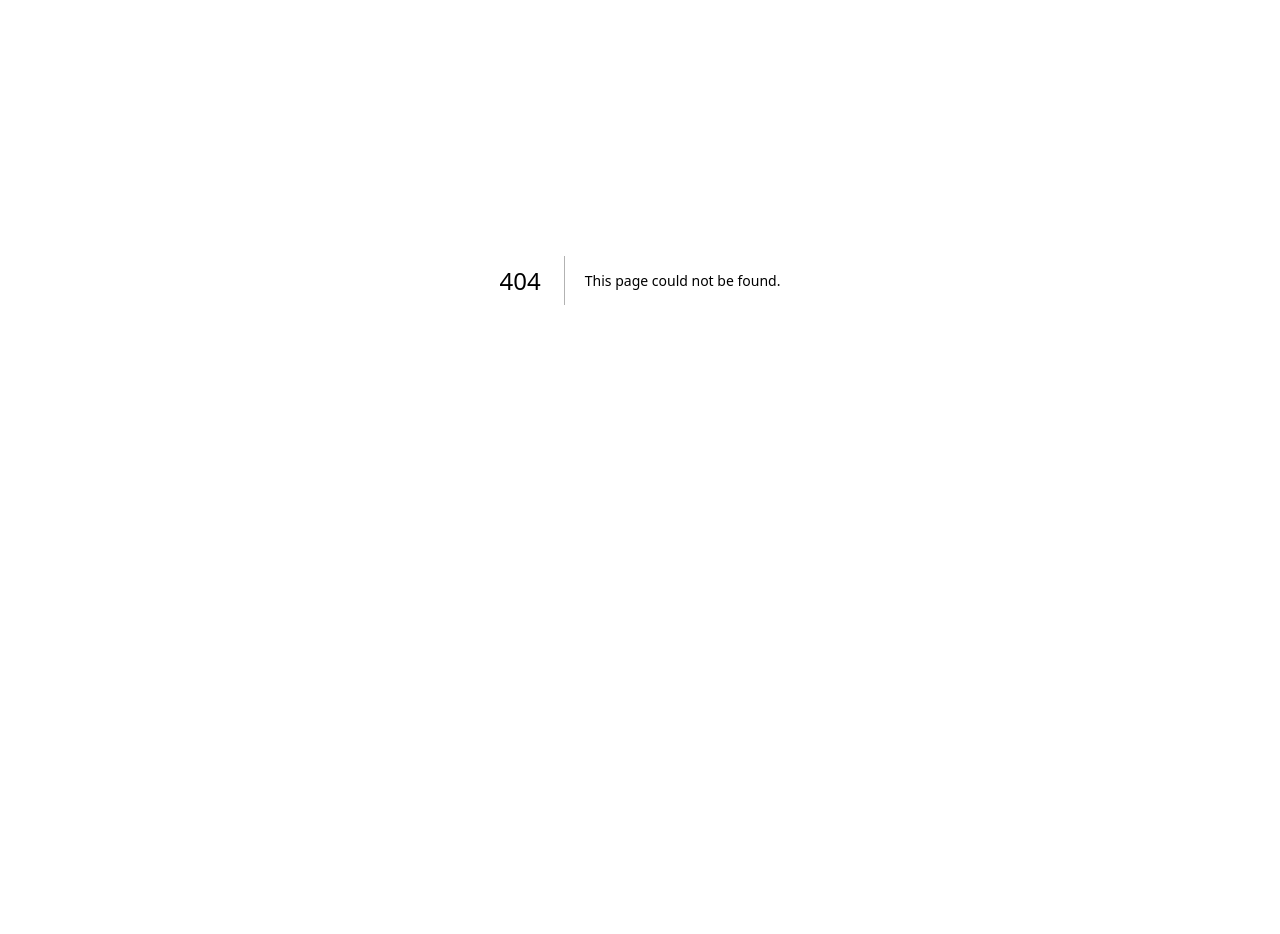
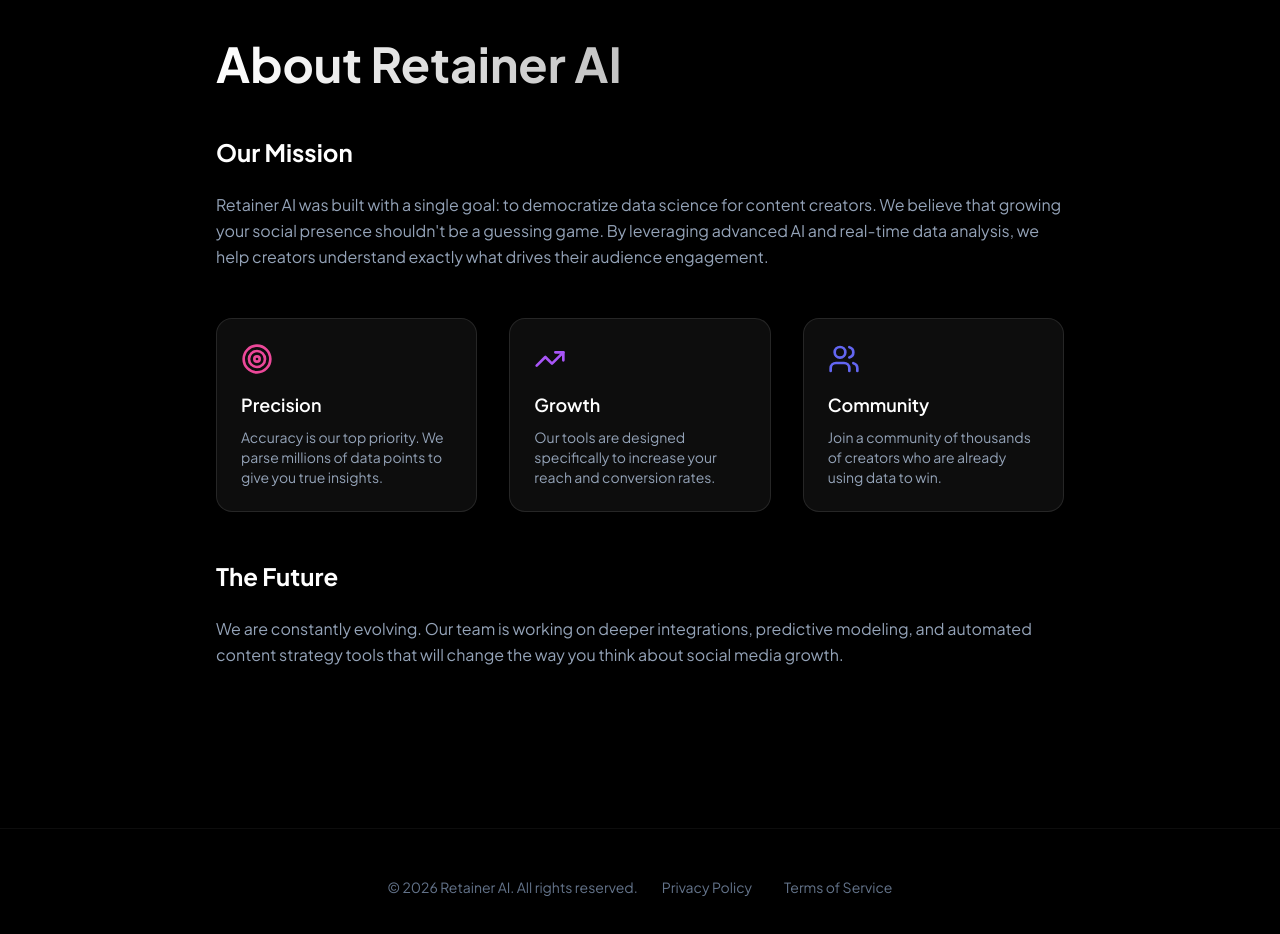
Before and after one commit to pathshala7786/Retainer-AI-Landing-Page, a Next.js app: page /about in a window 1280 px wide. Before the commit this address had no page. Shown: the part 120-1054 px from the top of the page. Before the commit the page ends 800 px from the top, so only its background shows below. Built offline with nearby package versions, Linux system fonts and the light colour scheme.

Commit message:
Add Privacy, Terms, and About pages; remove Instagram mentions

```diff
--- /dev/null
+++ b/app/about/page.tsx
@@ -0,0 +1,60 @@
+"use client";
+
+import React from 'react';
+import Navbar from '../../components/layout/Navbar';
+import Footer from '../../components/layout/Footer';
+import { Target, TrendingUp, Users } from 'lucide-react';
+
+export default function About() {
+    return (
+        <main className="min-h-screen bg-black text-white font-sans selection:bg-pink-500/30">
+            <Navbar />
+
+            <div className="max-w-4xl mx-auto px-6 pt-40 pb-20">
+                <h1 className="text-4xl md:text-5xl font-bold mb-12 bg-clip-text text-transparent bg-gradient-to-r from-white to-white/50">
+                    About Retainer AI
+                </h1>
+
+                <div className="space-y-12 text-slate-400 leading-relaxed">
+                    <section className="space-y-6">
+                        <h2 className="text-2xl font-bold text-white">Our Mission</h2>
+                        <p>
+                            Retainer AI was built with a single goal: to democratize data science for content creators.
+                            We believe that growing your social presence shouldn't be a guessing game. By leveraging
+                            advanced AI and real-time data analysis, we help creators understand exactly what drives
+                            their audience engagement.
+                        </p>
+                    </section>
+
+                    <div className="grid md:grid-cols-3 gap-8">
+                        <div className="p-6 rounded-2xl bg-white/5 border border-white/10">
+                            <Target className="text-pink-500 mb-4" size={32} />
+                            <h3 className="text-lg font-semibold text-white mb-2">Precision</h3>
+                            <p className="text-sm">Accuracy is our top priority. We parse millions of data points to give you true insights.</p>
+                        </div>
+                        <div className="p-6 rounded-2xl bg-white/5 border border-white/10">
+                            <TrendingUp className="text-purple-500 mb-4" size={32} />
+                            <h3 className="text-lg font-semibold text-white mb-2">Growth</h3>
+                            <p className="text-sm">Our tools are designed specifically to increase your reach and conversion rates.</p>
+                        </div>
+                        <div className="p-6 rounded-2xl bg-white/5 border border-white/10">
+                            <Users className="text-indigo-500 mb-4" size={32} />
+                            <h3 className="text-lg font-semibold text-white mb-2">Community</h3>
+                            <p className="text-sm">Join a community of thousands of creators who are already using data to win.</p>
+                        </div>
+                    </div>
+
+                    <section className="space-y-6">
+                        <h2 className="text-2xl font-bold text-white">The Future</h2>
+                        <p>
+                            We are constantly evolving. Our team is working on deeper integrations, predictive modeling,
+                            and automated content strategy tools that will change the way you think about social media growth.
+                        </p>
+                    </section>
+                </div>
+            </div>
+
+            <Footer />
+        </main>
+    );
+}
--- a/app/layout.tsx
+++ b/app/layout.tsx
@@ -17,8 +17,8 @@ const teko = Teko({
 });
 
 export const metadata: Metadata = {
-  title: "Retainer AI - Professional Instagram Analytics",
-  description: "AI Analysis & Captions for Instagram Creators. Data-driven insights to grow your profile.",
+  title: "Retainer AI - Professional Social Media Analytics",
+  description: "AI Analysis & Captions for Social Media Creators. Data-driven insights to grow your profile.",
 };
 
 export default function RootLayout({
--- a/app/page.tsx
+++ b/app/page.tsx
@@ -378,7 +378,7 @@ export default function Home() {
         </section>
 
         {/* Data/Showcase Grid */}
-        <section className="py-32 relative text-center">
+        <section id="pricing" className="py-32 relative text-center">
           {/* Background Glow */}
           <div className="absolute top-1/2 left-1/2 -translate-x-1/2 -translate-y-1/2 w-[800px] h-[800px] bg-indigo-600/10 rounded-full blur-[100px] pointer-events-none" />
 
@@ -436,7 +436,7 @@ export default function Home() {
         </section>
 
         {/* CTA Section */}
-        <section className="py-32 relative overflow-hidden">
+        <section id="about" className="py-32 relative overflow-hidden">
           <div className="absolute inset-0 bg-gradient-to-b from-transparent to-pink-900/20" />
 
           <div className="max-w-4xl mx-auto px-6 relative z-10">
@@ -453,7 +453,7 @@ export default function Home() {
                   Ready to dominate <br /> your niche?
                 </h2>
                 <p className="text-xl text-slate-300 max-w-xl mx-auto">
-                  Join the exclusive waitlist and be the first to access the future of Instagram growth.
+                  Join the exclusive waitlist and be the first to access the future of Social Media growth.
                 </p>
 
                 <div className="flex flex-col sm:flex-row gap-4 justify-center items-center pt-8">
--- /dev/null
+++ b/app/privacy/page.tsx
@@ -0,0 +1,64 @@
+"use client";
+
+import React from 'react';
+import Navbar from '../../components/layout/Navbar';
+import Footer from '../../components/layout/Footer';
+
+export default function PrivacyPolicy() {
+    return (
+        <main className="min-h-screen bg-black text-white font-sans selection:bg-pink-500/30">
+            <Navbar />
+
+            <div className="max-w-4xl mx-auto px-6 pt-40 pb-20">
+                <h1 className="text-4xl md:text-5xl font-bold mb-12 bg-clip-text text-transparent bg-gradient-to-r from-white to-white/50">
+                    Privacy Policy
+                </h1>
+
+                <div className="space-y-8 text-slate-400 leading-relaxed">
+                    <section>
+                        <h2 className="text-xl font-semibold text-white mb-4">1. Introduction</h2>
+                        <p>
+                            Welcome to Retainer AI. We respect your privacy and are committed to protecting your personal data.
+                            This privacy policy will inform you as to how we look after your personal data when you visit our
+                            website and tell you about your privacy rights.
+                        </p>
+                    </section>
+
+                    <section>
+                        <h2 className="text-xl font-semibold text-white mb-4">2. Data We Collect</h2>
+                        <p>
+                            When you join our waitlist, we only collect your email address. This information is used solely to
+                            keep you updated on our progress and notify you when early access becomes available.
+                        </p>
+                    </section>
+
+                    <section>
+                        <h2 className="text-xl font-semibold text-white mb-4">3. How We Use Your Data</h2>
+                        <p>
+                            We will only use your personal data for the purpose for which we collected it (Waitlist registration).
+                            We do not sell your personal data to third parties.
+                        </p>
+                    </section>
+
+                    <section>
+                        <h2 className="text-xl font-semibold text-white mb-4">4. Data Security</h2>
+                        <p>
+                            We have put in place appropriate security measures to prevent your personal data from being
+                            accidentally lost, used, or accessed in an unauthorized way.
+                        </p>
+                    </section>
+
+                    <section>
+                        <h2 className="text-xl font-semibold text-white mb-4">5. Your Rights</h2>
+                        <p>
+                            You have the right to request the deletion of your email address from our records at any time.
+                            Please contact us if you wish to exercise this right.
+                        </p>
+                    </section>
+                </div>
+            </div>
+
+            <Footer />
+        </main>
+    );
+}
--- /dev/null
+++ b/app/terms/page.tsx
@@ -0,0 +1,63 @@
+"use client";
+
+import React from 'react';
+import Navbar from '../../components/layout/Navbar';
+import Footer from '../../components/layout/Footer';
+
+export default function TermsOfService() {
+    return (
+        <main className="min-h-screen bg-black text-white font-sans selection:bg-pink-500/30">
+            <Navbar />
+
+            <div className="max-w-4xl mx-auto px-6 pt-40 pb-20">
+                <h1 className="text-4xl md:text-5xl font-bold mb-12 bg-clip-text text-transparent bg-gradient-to-r from-white to-white/50">
+                    Terms of Service
+                </h1>
+
+                <div className="space-y-8 text-slate-400 leading-relaxed">
+                    <section>
+                        <h2 className="text-xl font-semibold text-white mb-4">1. Acceptance of Terms</h2>
+                        <p>
+                            By accessing and using Retainer AI, you accept and agree to be bound by the terms and provision
+                            of this agreement.
+                        </p>
+                    </section>
+
+                    <section>
+                        <h2 className="text-xl font-semibold text-white mb-4">2. Description of Service</h2>
+                        <p>
+                            Retainer AI provides AI-powered analysis for social media profiles and caption generation tools.
+                            The service is currently in early access/waitlist stage.
+                        </p>
+                    </section>
+
+                    <section>
+                        <h2 className="text-xl font-semibold text-white mb-4">3. Waitlist Registration</h2>
+                        <p>
+                            Registration for the waitlist does not guarantee access to the service or any specific
+                            pricing tier. Access is granted at our sole discretion.
+                        </p>
+                    </section>
+
+                    <section>
+                        <h2 className="text-xl font-semibold text-white mb-4">4. Intellectual Property</h2>
+                        <p>
+                            The names, logos, and graphics of Retainer AI are the property of the company. You may not
+                            use them without prior written permission.
+                        </p>
+                    </section>
+
+                    <section>
+                        <h2 className="text-xl font-semibold text-white mb-4">5. Limitation of Liability</h2>
+                        <p>
+                            Retainer AI shall not be liable for any indirect, incidental, special, consequential or
+                            punitive damages resulting from your use of the service.
+                        </p>
+                    </section>
+                </div>
+            </div>
+
+            <Footer />
+        </main>
+    );
+}
--- a/components/layout/Footer.tsx
+++ b/components/layout/Footer.tsx
@@ -1,4 +1,5 @@
 import React from 'react';
+import Link from 'next/link';
 
 const Footer = () => {
     return (
@@ -8,9 +9,8 @@ const Footer = () => {
                     © {new Date().getFullYear()} Retainer AI. All rights reserved.
                 </div>
                 <div className="flex gap-8 text-slate-500 text-sm">
-                    <a href="#" className="hover:text-pink-500 transition-colors">Privacy Policy</a>
-                    <a href="#" className="hover:text-pink-500 transition-colors">Terms of Service</a>
-                    <a href="#" className="hover:text-pink-500 transition-colors">Instagram</a>
+                    <Link href="/privacy" className="hover:text-pink-500 transition-colors">Privacy Policy</Link>
+                    <Link href="/terms" className="hover:text-pink-500 transition-colors">Terms of Service</Link>
                 </div>
             </div>
         </footer>
```
